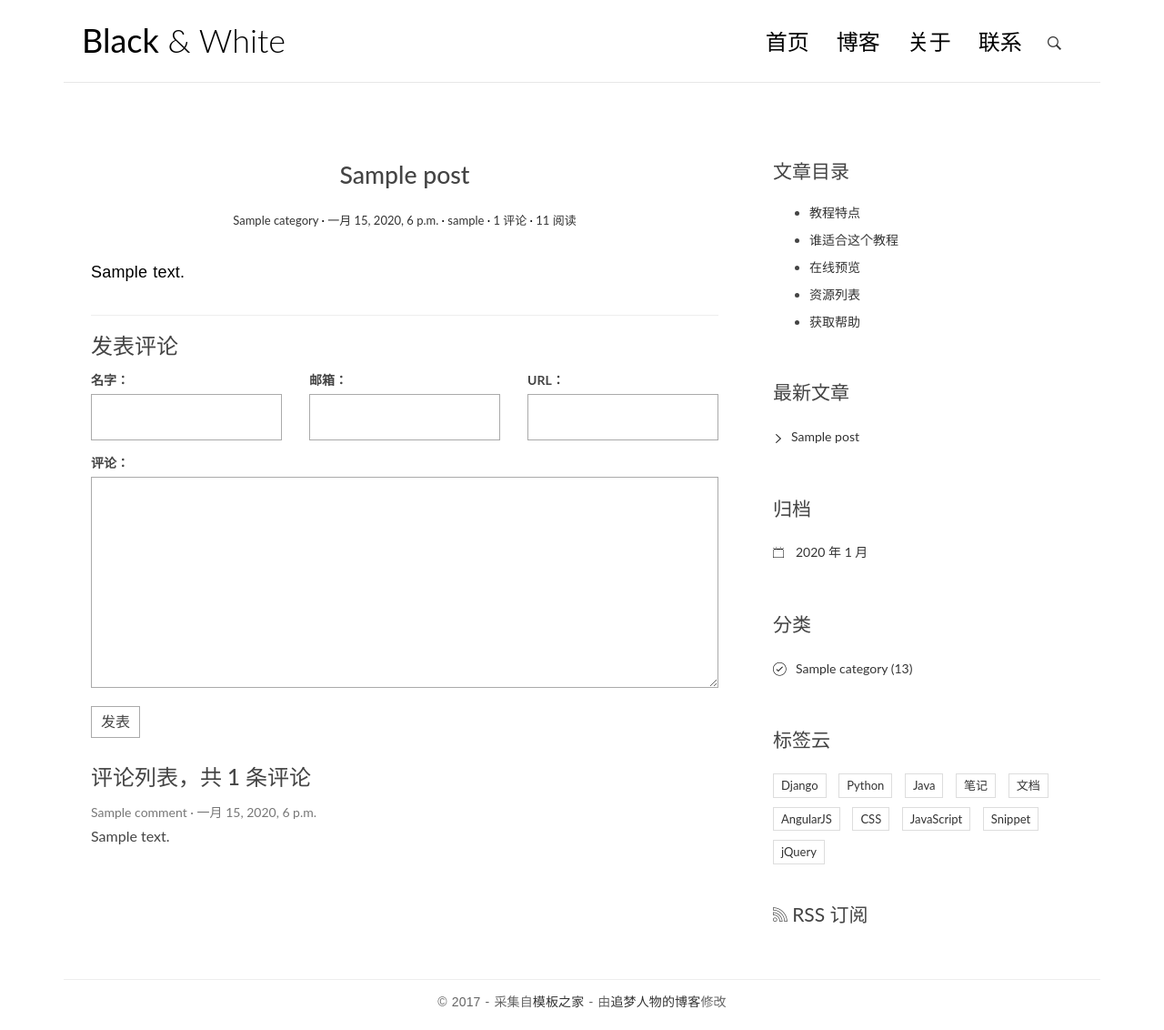
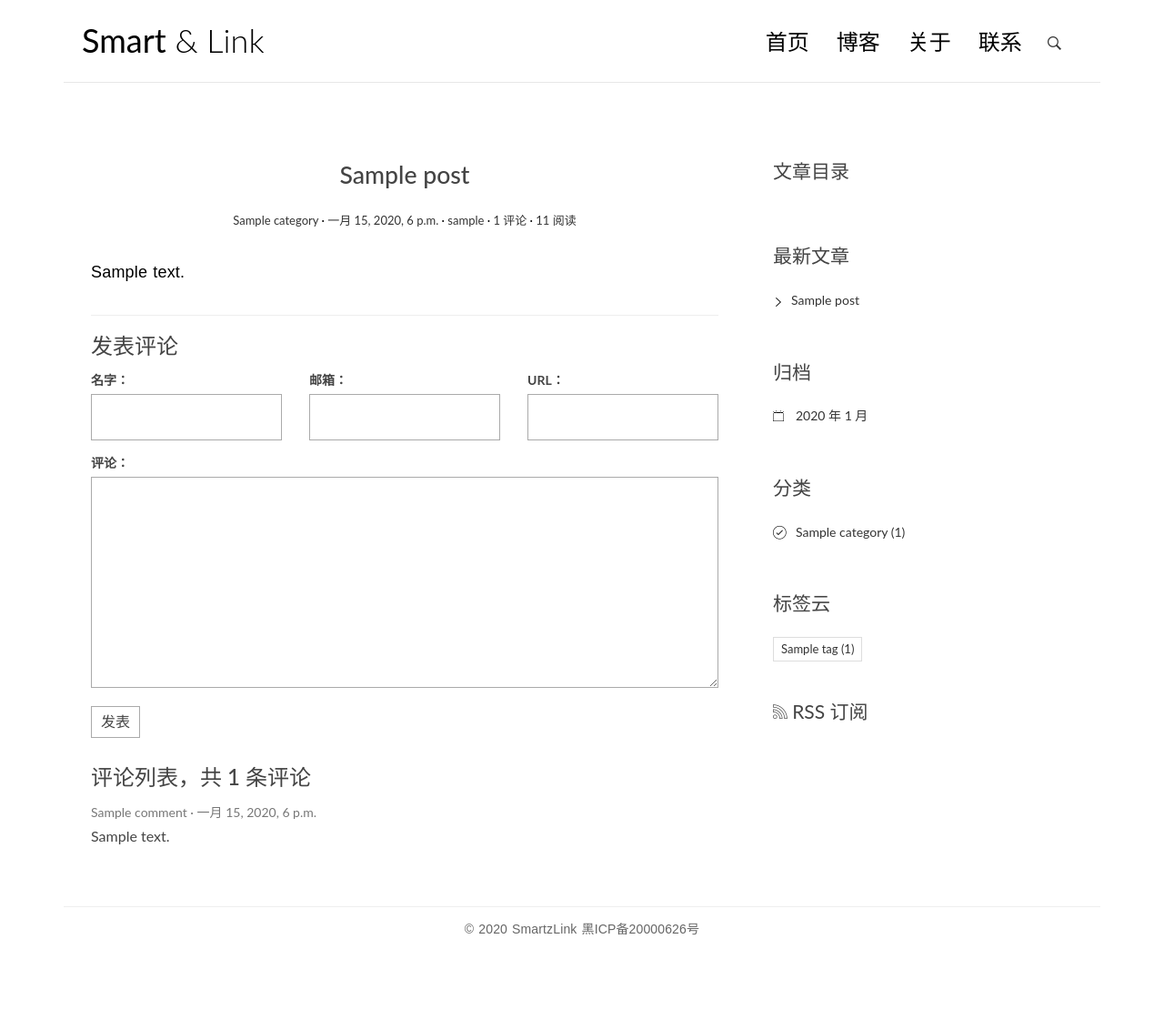
Before and after one commit to monte3card/smartzlink_django, a Django app: page /post/1/ in a window 1280 px wide. Shown: the whole page at 91% size. After the commit the page ends 1028 px from the top, so only its background shows below. Run offline with Django 3.2, Linux system fonts and the light colour scheme; tables that the repository leaves empty hold one stand-in row (values such as "Sample post"); some libraries are stand-ins or nearby versions.

Commit message:
Django博客改善
改善以下问题：
1. 分页不是真实值；
2. 标签云是固定的；
3.文件目录不能自动提取；
4.分类和归档没有相应数量。

```diff
--- a/blog/models.py
+++ b/blog/models.py
@@ -16,7 +16,7 @@ class Category(models.Model):
     https://docs.djangoproject.com/en/1.10/ref/models/fields/#field-types
     """
     name = models.CharField(max_length=100)
-
+    #num_posts =  models.PositiveIntegerField(default=0)
 
 class Tag(models.Model):
     """
@@ -24,7 +24,7 @@ class Tag(models.Model):
     再次强调一定要继承 models.Model 类！
     """
     name = models.CharField(max_length=100)
-
+    #num_posts = models.PositiveIntegerField(default=0)
 
 class Post(models.Model):
     """
--- a/blog/templatetags/blog_tags.py
+++ b/blog/templatetags/blog_tags.py
@@ -1,5 +1,6 @@
 from django import template
-from ..models import Post, Category
+from ..models import Post, Category, Tag
+from django.db.models.aggregates import Count
 
 register = template.Library()
 
@@ -12,6 +13,16 @@ def archives():
     return Post.objects.dates('created_time', 'month', order='DESC')
 
 @register.simple_tag
-def get_categories():
+def getx_categorie():
     # 别忘了在顶部引入 Category 类
     return Category.objects.all()
+
+@register.simple_tag
+def show_categories():
+    category_list = Category.objects.annotate(num_posts=Count('post')).filter(num_posts__gt=0)
+    return category_list
+
+@register.simple_tag
+def show_tags():
+    tag_list = Tag.objects.annotate(num_posts=Count('post')).filter(num_posts__gt=0)
+    return tag_list
--- a/blog/urls.py
+++ b/blog/urls.py
@@ -4,10 +4,11 @@ from . import views
 
 app_name = 'blog'
 urlpatterns = [
-    url(r'^$', views.index, name='index'),
+    url(r'^$', views.index_paginator, name='index'),
     url(r'^post/(?P<pk>[0-9]+)/$', views.detail, name='detail'),
     url(r'^archives/(?P<year>[0-9]{4})/(?P<month>[0-9]{1,2})/$', views.archives, name='archives'),
     url(r'^category/(?P<pk>[0-9]+)/$', views.category, name='category'),
+    url(r'^tag/(?P<pk>[0-9]+)/$', views.tag, name='tag'),
     url(r'^about$', views.about, name='about'),
     url(r'^contact$', views.contact, name='contact'),
     #url(r'^category/(?P<pk>[0-9]+)/$', views.category, name='category'),
--- a/blog/views.py
+++ b/blog/views.py
@@ -2,9 +2,10 @@ from django.shortcuts import render
 import markdown
 from django.template.defaultfilters import safe
 from django.utils.safestring import mark_safe
-from .models import Post, Category
+from .models import Post, Category, Tag
 from django.shortcuts import render, get_object_or_404
 from comments.forms import CommentForm
+from django.core.paginator import Paginator, EmptyPage, PageNotAnInteger
 
 # Create your views here.
 from django.http import HttpResponse
@@ -25,16 +26,41 @@ def index(request):
     post_list = Post.objects.all().order_by('-created_time')
     return render(request, 'blog/index.html', context={'post_list': post_list})
 
+
+def index_paginator(request):
+    post_list = Post.objects.all()
+    paginator = Paginator(post_list, 5)  # Show 25 contacts per page
+
+    page = request.GET.get('page')
+    try:
+        post_list = paginator.page(page)
+    except PageNotAnInteger:
+        # If page is not an integer, deliver first page.
+        post_list = paginator.page(1)
+    except EmptyPage:
+        # If page is out of range (e.g. 9999), deliver last page of results.
+        post_list = paginator.page(paginator.num_pages)
+
+    return render(request, 'blog/index.html', {'post_list': post_list})
+
+
 def detail(request, pk):
     post = get_object_or_404(Post, pk=pk)
     # 阅读量 +1
     post.increase_views()
-    post.body = markdown.markdown(post.body,
-                                  extensions=[
-                                      'markdown.extensions.extra',
-                                      'markdown.extensions.codehilite',
-                                      'markdown.extensions.toc',
-                                  ])
+    #post.body = markdown.markdown(post.body,
+    #                             extensions=[
+    #                                  'markdown.extensions.extra',
+    #                                  'markdown.extensions.codehilite',
+    #                                  'markdown.extensions.toc',
+    #                              ])
+    md = markdown.Markdown(extensions=[
+        'markdown.extensions.extra',
+        'markdown.extensions.codehilite',
+        'markdown.extensions.toc',
+    ])
+    post.body = md.convert(post.body)
+    post.toc = md.toc
     # 记得在顶部导入 CommentForm
     form = CommentForm()
     # 获取这篇 post 下的全部评论
@@ -46,6 +72,7 @@ def detail(request, pk):
                'comment_list': comment_list
                }
     return render(request, 'blog/detail.html', context=context)
+
 
 def archives(request, year, month):
     post_list = Post.objects.filter(created_time__year=year,
@@ -59,3 +86,10 @@ def category(request, pk):
     cate = get_object_or_404(Category, pk=pk)
     post_list = Post.objects.filter(category=cate).order_by('-created_time')
     return render(request, 'blog/index.html', context={'post_list': post_list})
+
+
+def tag(request, pk):
+    # 记得在开始部分导入 Category 类
+    cate = get_object_or_404(Tag, pk=pk)
+    post_list = Post.objects.filter(tags=cate)
+    return render(request, 'blog/index.html', context={'post_list': post_list})
--- a/smartzlink_django/settings.py
+++ b/smartzlink_django/settings.py
@@ -23,7 +23,7 @@ BASE_DIR = os.path.dirname(os.path.dirname(os.path.abspath(__file__)))
 SECRET_KEY = 'ubdrn@47^8pw_(lnusg@7f6-f8e5y1n1^)p1+diorx=-$r3q9b'
 
 # SECURITY WARNING: don't run with debug turned on in production!
-DEBUG = False
+DEBUG = True
 
 ALLOWED_HOSTS = ['127.0.0.1','localhost','.smartzlink.com','47.92.37.254']
 
@@ -39,7 +39,7 @@ INSTALLED_APPS = [
     'django.contrib.staticfiles',
     'blog',#注册blog应用
     'comments', # 注册新创建的 comments 应用
-    'gunicorn',
+    #'gunicorn',
 ]
 
 MIDDLEWARE = [
--- a/templates/base.html
+++ b/templates/base.html
@@ -3,7 +3,7 @@
 <!DOCTYPE html>
 <html>
   <head>
-      <title>Black &amp; White</title>
+      <title>Smart &amp; Link</title>
 
       <!-- meta -->
       <meta charset="UTF-8">
@@ -29,7 +29,7 @@
         <div class="row">
             <div class="col-md-4 col-sm-5 col-xs-8">
                 <div class="logo">
-                    <h1><a href="{% url 'blog:index' %}"><b>Black</b> &amp; White</a></h1>
+                    <h1><a href="{% url 'blog:index' %}"><b>Smart</b> &amp; Link</a></h1>
                 </div>
             </div><!-- col-md-4 -->
             <div class="col-md-8 col-sm-7 col-xs-4">
@@ -98,14 +98,13 @@
     {% endfor %}
   </ul>
                 </div>
-
                 <div class="widget widget-category">
                     <h3 class="widget-title">分类</h3>
-                   {% get_categories as category_list %}
+                   {%  show_categories as category_list %}
   <ul>
     {% for category in category_list %}
     <li>
-      <a href="{% url 'blog:category' category.pk %}">{{ category.name }} <span class="post-count">(13)</span></a>
+      <a href="{% url 'blog:category' category.pk %}">{{ category.name }} <span class="post-count">({{category.num_posts}})</span></a>
     </li>
     {% empty %}
     暂无分类！
@@ -115,37 +114,15 @@
 
                 <div class="widget widget-tag-cloud">
                     <h3 class="widget-title">标签云</h3>
-                    <ul>
+                    {%  show_tags as tag_list %}
+                     <ul>
+                        {% for tag in tag_list %}
                         <li>
-                            <a href="#">Django</a>
+                            <a href="{% url 'blog:tag' tag.pk %}">{{ tag.name }} <span class="post-count">({{ tag.num_posts }})</span></a>
                         </li>
-                        <li>
-                            <a href="#">Python</a>
-                        </li>
-                        <li>
-                            <a href="#">Java</a>
-                        </li>
-                        <li>
-                            <a href="#">笔记</a>
-                        </li>
-                        <li>
-                            <a href="#">文档</a>
-                        </li>
-                        <li>
-                            <a href="#">AngularJS</a>
-                        </li>
-                        <li>
-                            <a href="#">CSS</a>
-                        </li>
-                        <li>
-                            <a href="#">JavaScript</a>
-                        </li>
-                        <li>
-                            <a href="#">Snippet</a>
-                        </li>
-                        <li>
-                            <a href="#">jQuery</a>
-                        </li>
+                        {% empty %}
+                            暂无标签！
+                            {% endfor %}
                     </ul>
                 </div>
                 <div class="rss">
@@ -159,9 +136,7 @@
     <div class="container">
         <div class="row">
             <div class="col-md-12">
-                <p class="copyright">&copy 2017 - 采集自<a href="http://www.cssmoban.com/"
-                                                        target="_blank" title="模板之家">模板之家</a>
-                    - 由<a href="http://zmrenwu.com/" title="网页模板" target="_blank">追梦人物的博客</a>修改
+                <p class="copyright">&copy 2020 SmartzLink 黑ICP备20000626号
                 </p>
             </div>
         </div>
--- a/templates/blog/detail.html
+++ b/templates/blog/detail.html
@@ -67,22 +67,6 @@
 {% block toc %}
     <div class="widget widget-content">
         <h3 class="widget-title">文章目录</h3>
-        <ul>
-            <li>
-                <a href="#">教程特点</a>
-            </li>
-            <li>
-                <a href="#">谁适合这个教程</a>
-            </li>
-            <li>
-                <a href="#">在线预览</a>
-            </li>
-            <li>
-                <a href="#">资源列表</a>
-            </li>
-            <li>
-                <a href="#">获取帮助</a>
-            </li>
-        </ul>
+        {{ post.toc|safe }}
     </div>
 {% endblock toc %}
```
Also changed, not shown: templates/blog/about.html (+9 -8 lines), templates/blog/contact.html (+3 -5 lines), templates/blog/index.html (+17 -1 lines), blog/static/blog/img/about.jpg (added), 2 other files.
